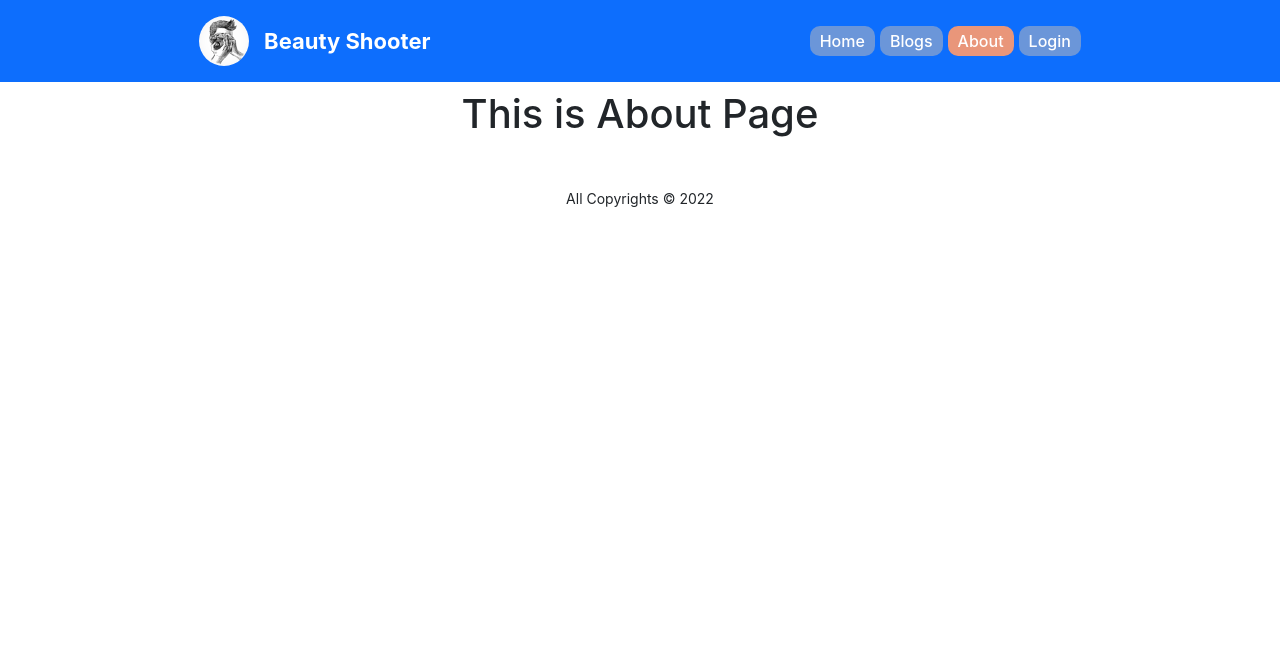
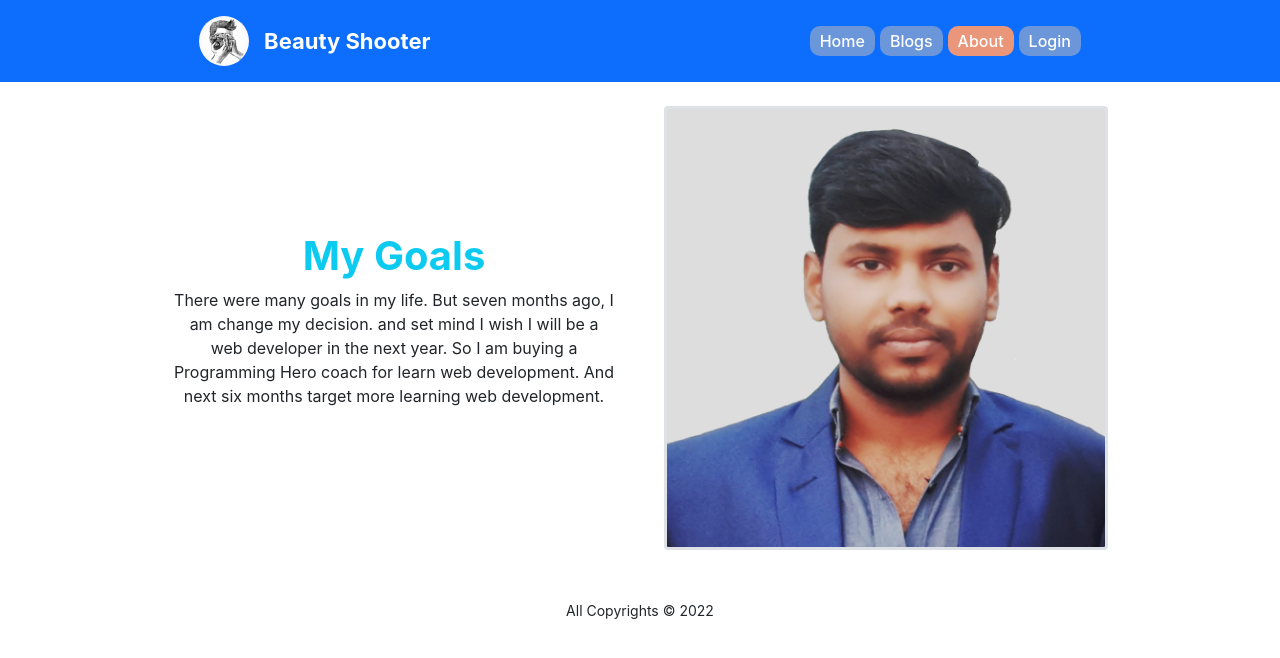
Before and after one commit to alamindjp/photographer, a React (Create React App) app: page /about in a window 1280 px wide. Shown: the top 658 px of the page. Built offline with nearby package versions, Linux system fonts and the light colour scheme; no server answers.

Commit message:
update about page and set my goal

```diff
--- a/src/pages/About/About.js
+++ b/src/pages/About/About.js
@@ -1,9 +1,18 @@
 import React from "react";
+import img from "./image/20210122_170611.png"
 
 const About = () => {
   return (
-    <div>
-      <h1>This is About Page</h1>
+    <div className="container w-75 mt-4">
+      <div className="row g-5 align-items-center">
+        <div className="col-md-6">
+          <h1><span className="text-info fw-bold">My Goals</span></h1>
+          <p>There were many goals in my life. But seven months ago, I am change my decision. and set mind  I wish I will be a web developer in the next year. So I am buying a Programming Hero coach for learn web development.  And next six months target more learning web development. </p>
+        </div>
+        <div className="col-md-6">
+          <img className="img-fluid border border-3 rounded" src={img} alt="" />
+        </div>
+      </div>
     </div>
   );
 };
--- a/src/pages/sharePage/Header/Header.js
+++ b/src/pages/sharePage/Header/Header.js
@@ -12,7 +12,7 @@ const Header = () => {
     signOut(auth)
   }
   return (
-    <header className="container-fluid bg-primary py-3 mb-2 sticky-top">
+    <header className="container-fluid bg-primary py-3 mb-2 sticky-sm-top">
       <nav className="d-md-flex justify-content-around align-items-center">
         <div className="logo">
           <img className="logo-img" src={img} alt="" />
```
Also changed, not shown: src/pages/About/About.css (deleted), src/pages/About/image/20210122_170611.png (added).
